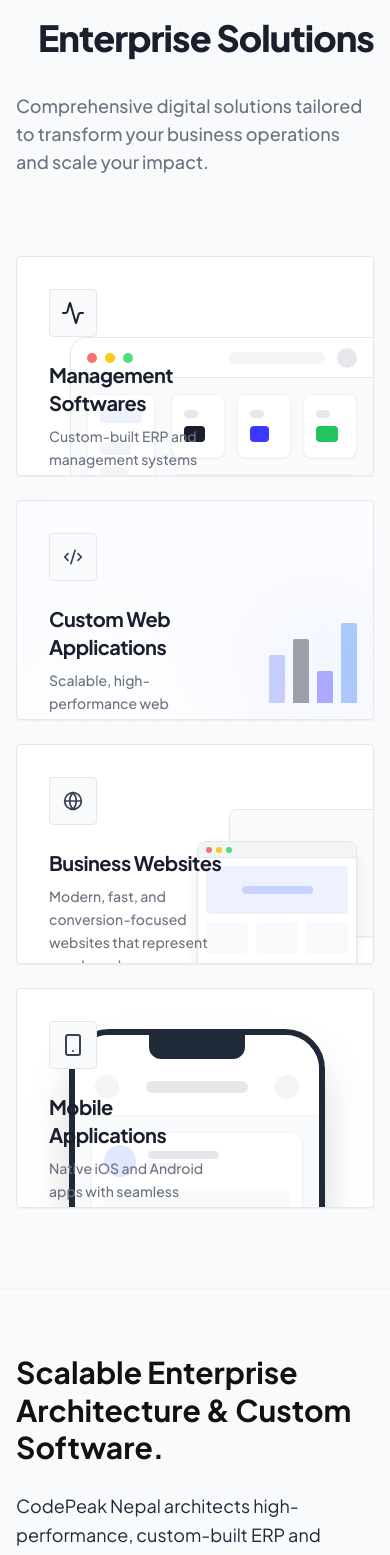
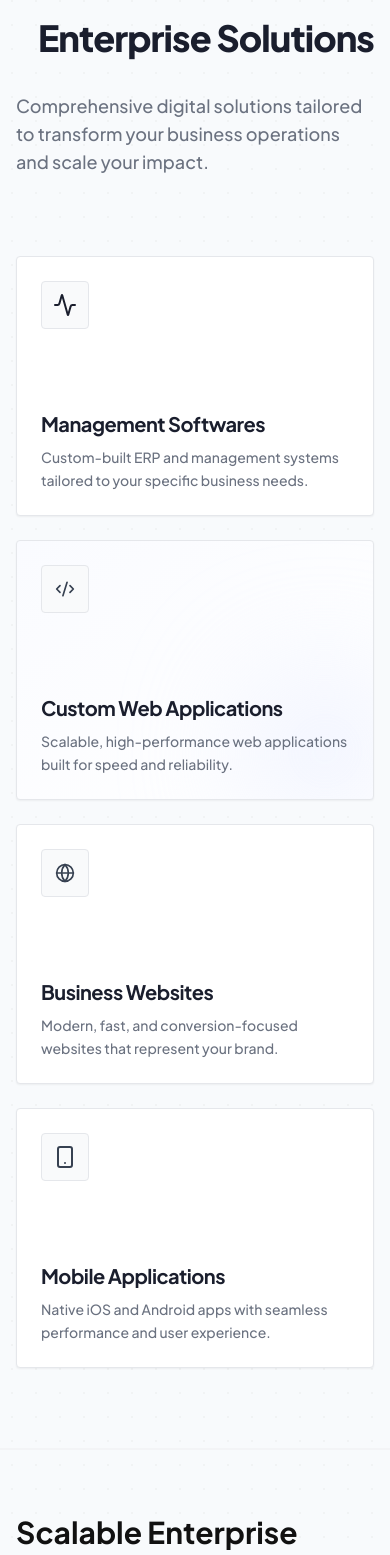
Before and after one commit to rajanthakullavlogs-ux/codepeaknepal, a Next.js app: page / in a window 390 px wide. Shown: the part 2555-4110 px from the top of the page. Built offline with nearby package versions, Linux system fonts and the light colour scheme.

Commit message:
Optimize QuickSpaceFeatures cards grid layout and mockups for mobile responsiveness

```diff
--- a/src/components/QuickSpaceFeatures.tsx
+++ b/src/components/QuickSpaceFeatures.tsx
@@ -14,7 +14,7 @@
       textClass: "text-gray-500",
       titleClass: "text-navy",
       visual: (
-        <div className="absolute right-0 top-20 bottom-0 w-[85%] bg-gray-50 rounded-tl-2xl border-t border-l border-gray-200 shadow-sm overflow-hidden flex flex-col pointer-events-none group-hover:-translate-x-2 group-hover:-translate-y-2 transition-transform duration-700 ease-out z-0">
+        <div className="hidden md:flex absolute right-0 top-20 bottom-0 w-[85%] bg-gray-50 rounded-tl-2xl border-t border-l border-gray-200 shadow-sm overflow-hidden flex-col pointer-events-none group-hover:-translate-x-2 group-hover:-translate-y-2 transition-transform duration-700 ease-out z-0">
           {/* Dashboard Header */}
           <div className="h-10 border-b border-gray-200 bg-white flex items-center px-4 justify-between shrink-0">
             <div className="flex items-center gap-2">
@@ -82,7 +82,7 @@
         <div className="absolute inset-0 bg-gradient-to-br from-indigo-50/30 to-transparent pointer-events-none z-0 overflow-hidden">
            {/* Abstract Data / Web App Visual */}
            <div className="absolute -right-8 -bottom-8 w-40 h-40 bg-indigo-100 rounded-full blur-3xl opacity-50 group-hover:scale-125 transition-transform duration-700 ease-out"></div>
-           <div className="absolute right-4 bottom-4 flex gap-2 items-end opacity-40 group-hover:opacity-70 transition-opacity duration-700">
+           <div className="hidden sm:flex absolute right-4 bottom-4 gap-2 items-end opacity-40 group-hover:opacity-70 transition-opacity duration-700">
              <div className="w-4 h-12 bg-indigo-400 rounded-t-sm"></div>
              <div className="w-4 h-16 bg-navy rounded-t-sm"></div>
              <div className="w-4 h-8 bg-primary rounded-t-sm"></div>
@@ -100,7 +100,7 @@
       textClass: "text-gray-500",
       titleClass: "text-navy",
       visual: (
-        <div className="absolute inset-0 pointer-events-none overflow-hidden z-0">
+        <div className="hidden md:block absolute inset-0 pointer-events-none overflow-hidden z-0">
           <div className="absolute -right-4 top-16 w-40 h-32 border border-gray-200 rounded-lg bg-gray-50 shadow-sm group-hover:-translate-y-2 group-hover:rotate-3 transition-all duration-700 ease-out"></div>
           <div className="absolute right-4 top-24 w-40 h-36 border border-gray-200 rounded-lg bg-white shadow-lg group-hover:-translate-y-4 group-hover:-rotate-3 transition-all duration-700 ease-out flex flex-col overflow-hidden">
             <div className="h-4 bg-gray-100 flex items-center px-2 gap-1 border-b border-gray-200">
@@ -131,7 +131,7 @@
       textClass: "text-gray-500",
       titleClass: "text-navy",
       visual: (
-        <div className="absolute right-12 top-10 bottom-[-20px] w-64 rounded-t-[2.5rem] border-[6px] border-gray-800 bg-gray-50 shadow-2xl pointer-events-none overflow-hidden group-hover:-translate-y-6 transition-transform duration-700 ease-out z-0">
+        <div className="hidden md:block absolute right-12 top-10 bottom-[-20px] w-64 rounded-t-[2.5rem] border-[6px] border-gray-800 bg-gray-50 shadow-2xl pointer-events-none overflow-hidden group-hover:-translate-y-6 transition-transform duration-700 ease-out z-0">
            {/* phone notch */}
            <div className="absolute top-0 left-1/2 -translate-x-1/2 w-24 h-6 bg-gray-800 rounded-b-xl z-20"></div>
 
@@ -205,7 +205,7 @@
           </motion.p>
         </div>
 
-        <div className="grid grid-cols-1 md:grid-cols-4 gap-6 auto-rows-[220px]">
+        <div className="grid grid-cols-1 md:grid-cols-4 gap-6 auto-rows-auto md:auto-rows-[220px]">
           {features.map((feature, idx) => (
             <motion.div
               key={idx}
@@ -213,7 +213,7 @@
               whileInView={{ opacity: 1, y: 0 }}
               viewport={{ once: true }}
               transition={{ delay: idx * 0.1, duration: 0.5, ease: "easeOut" }}
-              className={`p-8 rounded border border-gray-200 hover:border-gray-300 shadow-sm hover:shadow-md transition-all duration-300 group relative overflow-hidden flex flex-col justify-between cursor-pointer ${feature.className}`}
+              className={`p-6 sm:p-8 rounded border border-gray-200 hover:border-gray-300 shadow-sm hover:shadow-md transition-all duration-300 group relative overflow-hidden flex flex-col justify-between cursor-pointer min-h-[260px] md:min-h-0 ${feature.className}`}
             >
               {feature.visual}
 
@@ -226,7 +226,7 @@
                 </div>
               </div>
 
-              <div className="z-10 mt-auto pt-6 max-w-[60%]">
+              <div className="z-10 mt-auto pt-6 max-w-full md:max-w-[60%]">
                 <h3 className={`text-xl font-bold mb-2 tracking-tight ${feature.titleClass}`}>{feature.title}</h3>
                 <p className={`text-sm leading-relaxed font-medium ${feature.textClass}`}>{feature.desc}</p>
               </div>
```
